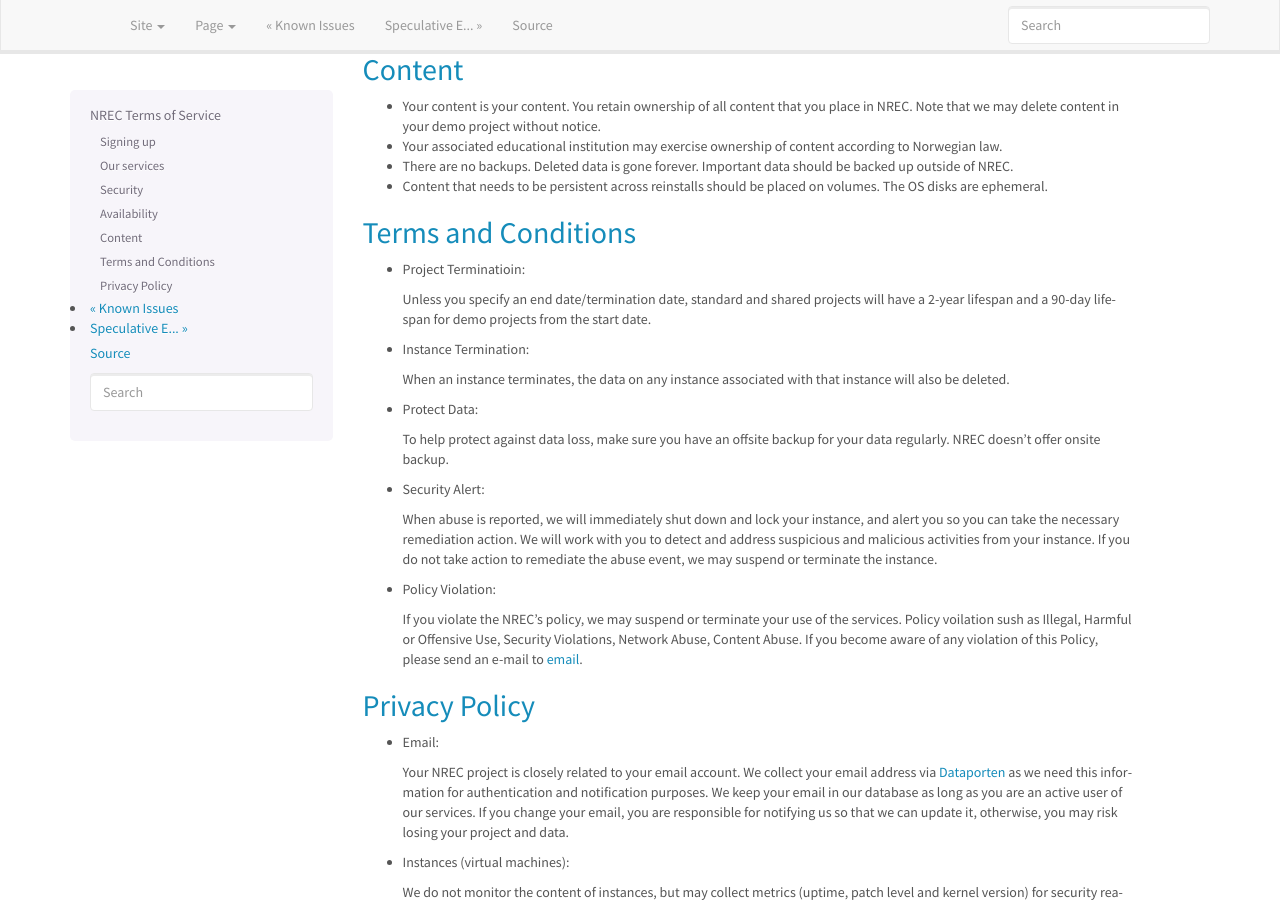
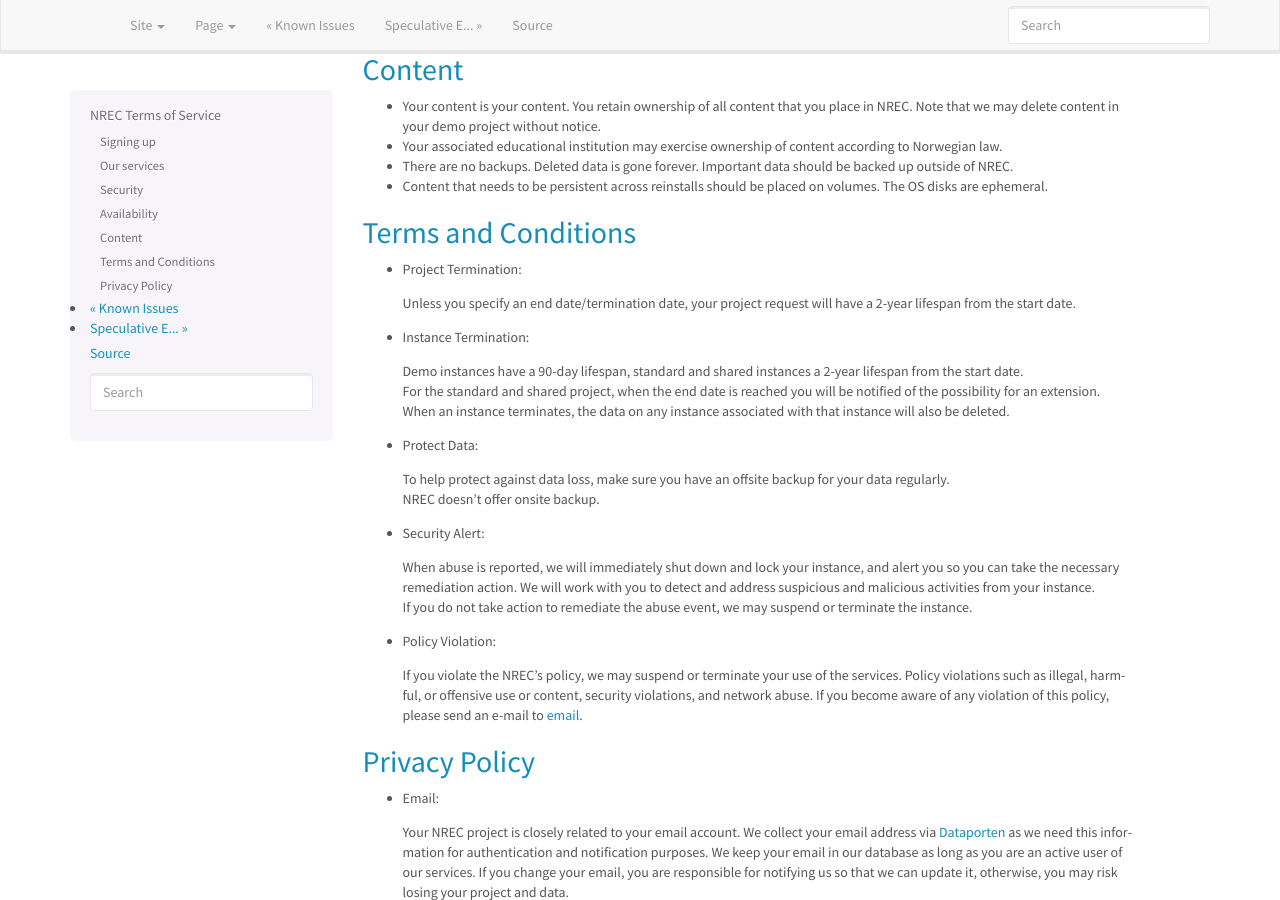
Before and after one commit to norcams/docs-enduser, a Sphinx documentation site: the page built from docs/terms-of-service.rst, in a window 1280 px wide and 900 px high, scrolled down 1530 px. Built offline with Sphinx 7.4.7, drawn with Linux system fonts in a browser that asks for light colours.

Commit message:
updated terms and conditions

```diff
--- a/docs/terms-of-service.rst
+++ b/docs/terms-of-service.rst
@@ -148,31 +148,29 @@ Terms and Conditions
 
 .. _email: mailto:support.uhiaas.no
 
-* Project Terminatioin:
+* Project Termination:
 
-  Unless you specify an end date/termination date, standard and shared projects will have a 2-year lifespan
-  and a 90-day lifespan for demo projects from the start date.
+  | Unless you specify an end date/termination date, your project request will have a 2-year lifespan from the start date.
 
 * Instance Termination:
 
-  When an instance terminates, the data on any instance associated with that instance will also be deleted.
+  | Demo instances have a 90-day lifespan, standard and shared instances a 2-year lifespan from the start date.
+  | For the standard and shared project, when the end date is reached you will be notified of the possibility for an extension.
+  | When an instance terminates, the data on any instance associated with that instance will also be deleted.
 
 * Protect Data:
 
-  To help protect against data loss, make sure you have an offsite backup for your data regularly.
-  NREC doesn't offer onsite backup.
+  | To help protect against data loss, make sure you have an offsite backup for your data regularly.
+  | NREC doesn't offer onsite backup.
 
 * Security Alert:
 
-  When abuse is reported, we will immediately shut down and lock your instance, and alert you so you can take the necessary remediation action.
-  We will work with you to detect and address suspicious and malicious activities from your instance.
-  If you do not take action to remediate the abuse event, we may suspend or terminate the instance.
+  | When abuse is reported, we will immediately shut down and lock your instance, and alert you so you can take the necessary remediation action. We will work with you to detect and address suspicious and malicious activities from your instance.
+  | If you do not take action to remediate the abuse event, we may suspend or terminate the instance.
 
 * Policy Violation:
 
-  If you violate the NREC's policy, we may suspend or terminate your use of the services.
-  Policy voilation sush as Illegal, Harmful or Offensive Use, Security Violations, Network Abuse, Content Abuse.
-  If you become aware of any violation of this Policy, please send an e-mail to email_.
+  | If you violate the NREC's policy, we may suspend or terminate your use of the services. Policy violations such as illegal, harmful, or offensive use or content, security violations, and network abuse. If you become aware of any violation of this policy, please send an e-mail to email_.
 
 Privacy Policy
 --------------
@@ -181,21 +179,20 @@ Privacy Policy
 
 * Email:
 
-  Your NREC project is closely related to your email account. We collect your email address via Dataporten_ as we need this information for authentication and notification purposes. We keep your email in our database as long as you are an active user of our services.
-  If you change your email, you are responsible for notifying us so that we can update it, otherwise, you may risk losing your project and data.
+  | Your NREC project is closely related to your email account. We collect your email address via Dataporten_ as we need this information for authentication and notification purposes. We keep your email in our database as long as you are an active user of our services. If you change your email, you are responsible for notifying us so that we can update it, otherwise, you may risk losing your project and data.
 
 * Instances (virtual machines):
 
-  We do not monitor the content of instances, but may collect metrics (uptime, patch level and kernel version) for security reasons. You should make sure that your activities are in accordance with your local IT policy. You are responsible for all data you store on your own instances.
+  | We do not monitor the content of instances, but may collect metrics (uptime, patch level and kernel version) for security reasons. You should make sure that your activities are in accordance with your local IT policy. You are responsible for all data you store on your own instances.
 
 * Termination:
 
-  When you are no longer registered as an active student or no longer working at any educational institutions, your project will be terminated and deleted from our system after 90 days without prior notice.
+  | When you are no longer registered as an active student or no longer working at any educational institutions, your project will be terminated and deleted from our system after 90 days without prior notice.
 
 * Withdrawal:
 
-  If you for any reasons want to stop using our services, you should notify us by sending an email_. We will then delete your project and all your data from our system. You are welcome to rejoin the NREC cloud whenever you want.
+  | If you for any reasons want to stop using our services, you should notify us by sending an email_. We will then delete your project and all your data from our system. You are welcome to rejoin the NREC cloud whenever you want.
 
 * Cookies:
 
-  The cookies are only used for logging in and NREC related tasks. No data from these will ever be shared with any third parties.
+  | The cookies are only used for logging in and NREC related tasks. No data from these will ever be shared with any third parties.
```
